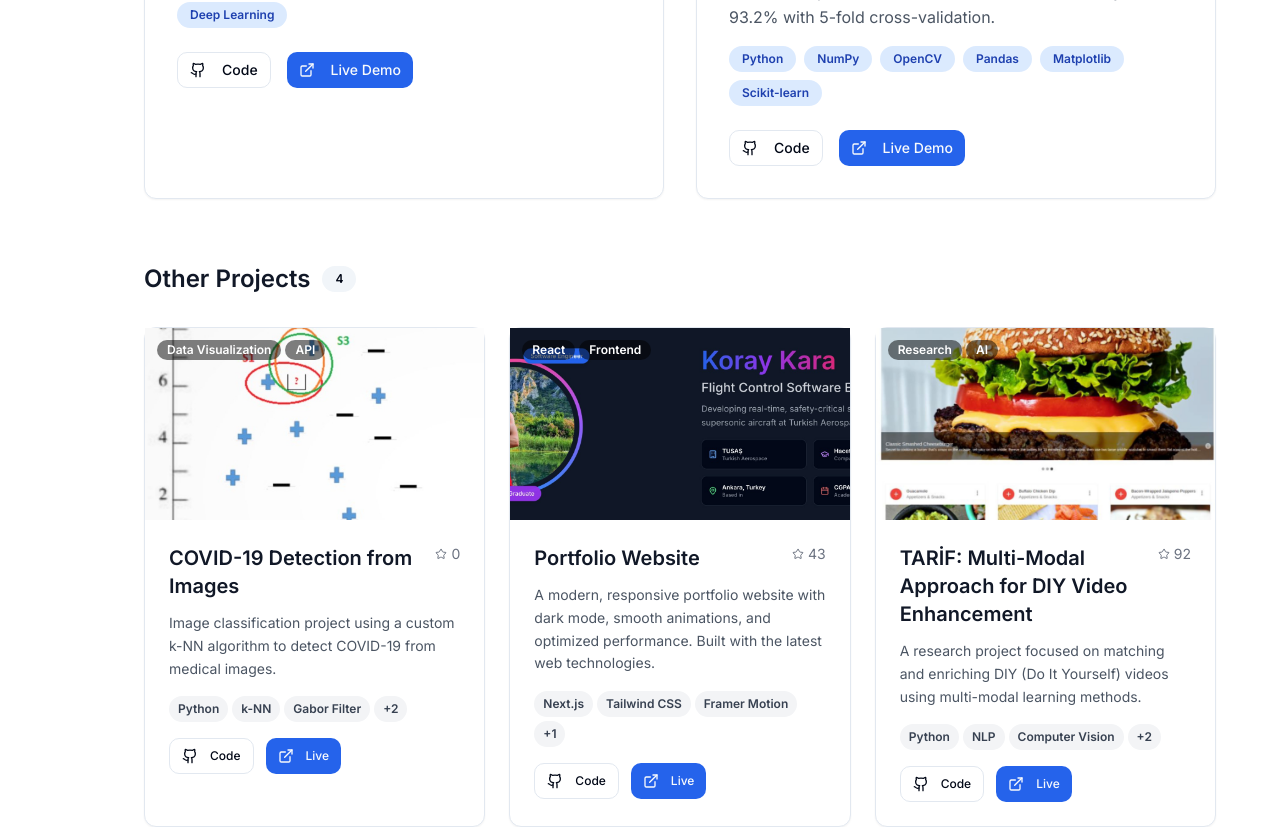
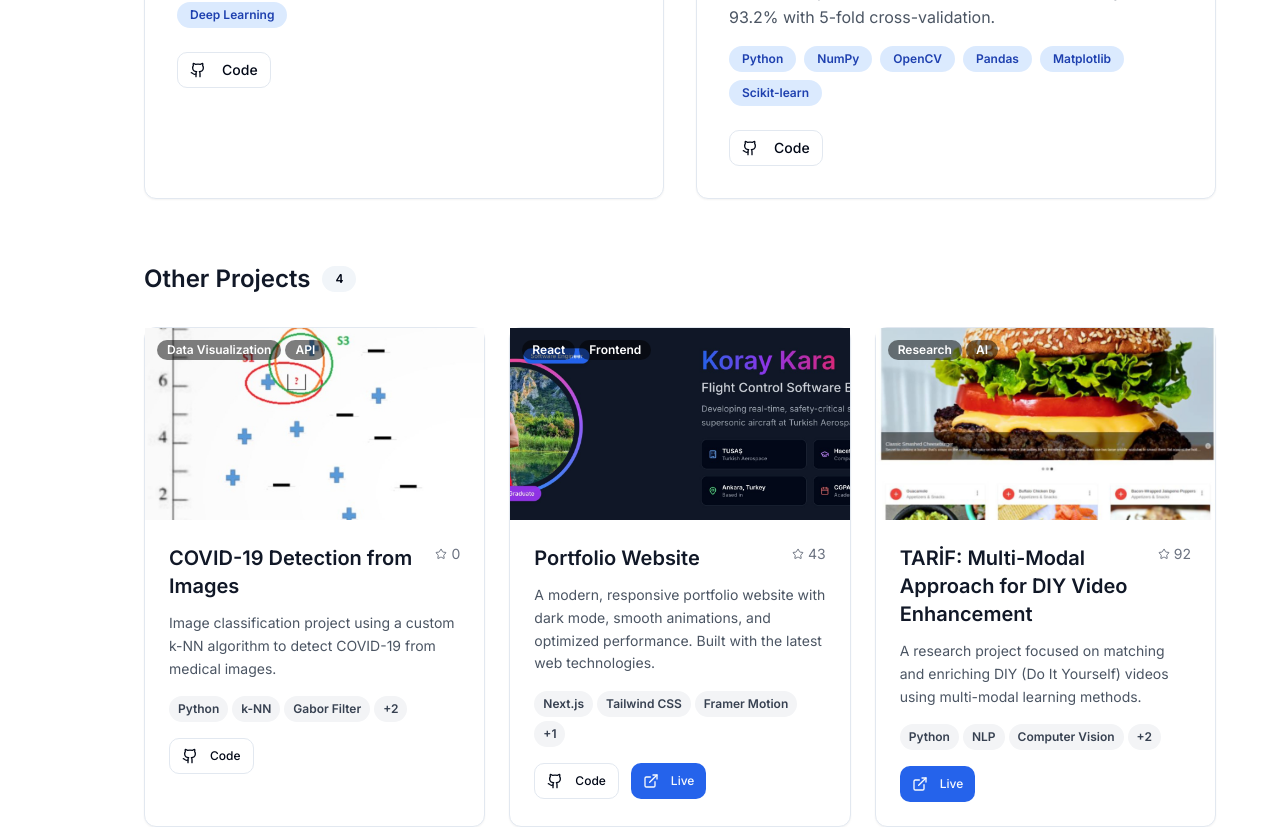
Before and after one commit to koraykara/koray-portfolio-website, a Next.js app: page /projects in a window 1280 px wide. Shown: the part 1940-2767 px from the top of the page. Built offline with nearby package versions, Linux system fonts and the light colour scheme.

Commit message:
project page is updated

```diff
--- a/app/projects/page.tsx
+++ b/app/projects/page.tsx
@@ -53,7 +53,7 @@ export default function ProjectsPage() {
       categories: ["React", "Full Stack", "E-commerce"],
       image: "/gym.jpeg?height=300&width=500",
       github: "https://github.com/koraykara/Gym-Management-System",
-      live: "https://ecommerce-demo.vercel.app",
+      live: "",
       featured: true,
       stars: 0,
     },
@@ -88,7 +88,7 @@ export default function ProjectsPage() {
       image: "/knn.jpeg?height=300&width=500",
       github:
         "https://github.com/koraykara/Covid-19-Disease-Detection-from-images-using-KNN-algorithm",
-      live: "https://github.com/koraykara/Covid-19-Disease-Detection-from-images-using-KNN-algorithm",
+      live: "",
       featured: false,
       stars: 0,
     },
@@ -109,7 +109,7 @@ export default function ProjectsPage() {
       image: "/art.png?height=300&width=500",
       github:
         "https://github.com/HUbbm409/bbm406-project-2021-artstyleimagetransformation",
-      live: "https://github.com/HUbbm409/bbm406-project-2021-artstyleimagetransformation",
+      live: "",
       featured: true,
       stars: 156,
     },
@@ -122,8 +122,8 @@ export default function ProjectsPage() {
       tech: ["Next.js", "Tailwind CSS", "Framer Motion", "TypeScript"],
       categories: ["React", "Frontend", "Portfolio"],
       image: "/portfolio.jpeg?height=300&width=500",
-      github: "https://github.com/koraykara/portfolio",
-      live: "https://koraykara.dev",
+      github: "https://github.com/koraykara/koray-portfolio-website",
+      live: "https://koraykara.netlify.app/",
       featured: false,
       stars: 43,
     },
@@ -145,7 +145,7 @@ export default function ProjectsPage() {
       image: "/covid.jpg?height=300&width=500",
       github:
         "https://github.com/koraykara/Covid-19-Disease-Detection-from-images-using-KNN-algorithm",
-      live: "https://chat-app-demo.vercel.app",
+      live: "",
       featured: true,
       stars: 78,
     },
@@ -158,8 +158,8 @@ export default function ProjectsPage() {
       tech: ["Python", "NLP", "Computer Vision", "PyTorch", "Transformers"],
       categories: ["Research", "AI", "Multimodal Learning"],
       image: "/recipe.jpeg?height=300&width=500",
-      github: "https://github.com/koraykara/spring-api",
-      live: "https://spring-api-demo.herokuapp.com",
+      github: "",
+      live: "https://search.trdizin.gov.tr/tr/yayin/detay/1222272/tarif-kendin-yap-videolarinin-eslestirilmesi-ve-zenginlestirilmesi-icin-cok-kipli-yaklasim",
       featured: false,
       stars: 92,
     },
@@ -364,6 +364,7 @@ export default function ProjectsPage() {
                       ))}
                     </div>
                     <div className="flex space-x-4">
+                      {project.github && (
                         <Button
                           variant="outline"
                           size="sm"
@@ -379,6 +380,8 @@ export default function ProjectsPage() {
                             <span>Code</span>
                           </a>
                         </Button>
+                      )}
+                      {project.live && (
                         <Button
                           size="sm"
                           className="flex items-center space-x-2"
@@ -393,6 +396,7 @@ export default function ProjectsPage() {
                             <span>Live Demo</span>
                           </a>
                         </Button>
+                      )}
                     </div>
                   </CardContent>
                 </Card>
@@ -485,6 +489,7 @@ export default function ProjectsPage() {
                       )}
                     </div>
                     <div className="flex space-x-3">
+                      {project.github && (
                         <Button
                           variant="outline"
                           size="sm"
@@ -500,6 +505,8 @@ export default function ProjectsPage() {
                             <span>Code</span>
                           </a>
                         </Button>
+                      )}
+                      {project.live && (
                         <Button
                           size="sm"
                           className="flex items-center space-x-1 text-xs"
@@ -514,6 +521,7 @@ export default function ProjectsPage() {
                             <span>Live</span>
                           </a>
                         </Button>
+                      )}
                     </div>
                   </CardContent>
                 </Card>
```
Lines whose indentation alone changed are shown as unchanged.
